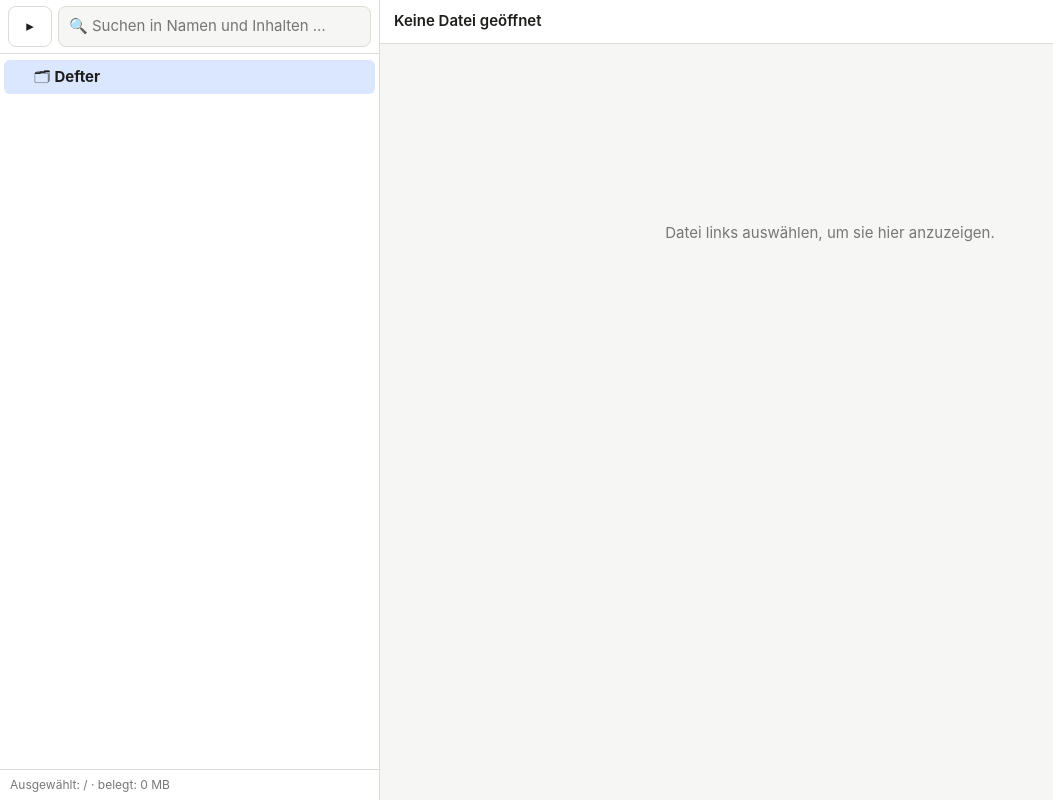
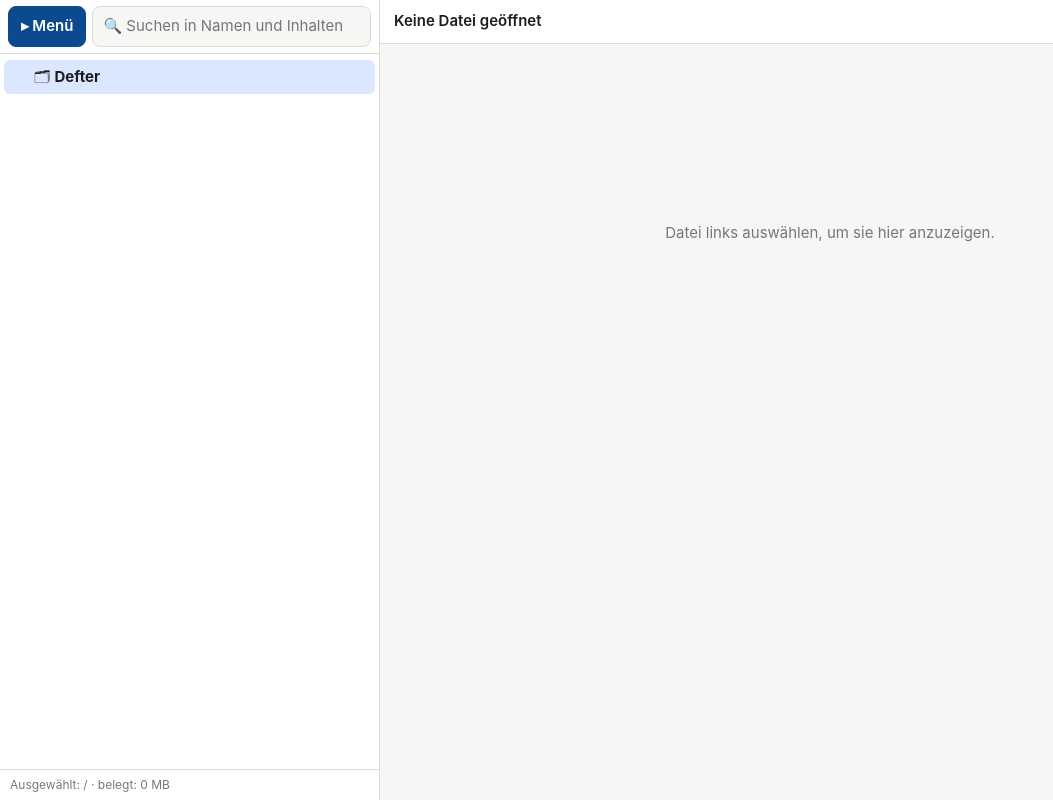
Before and after one commit to Mete-MK/defter, a plain HTML site: page index.html in a window 1280 px wide. Shown: the whole page, without its empty margins (0-1053 px from the left). Drawn offline with nearby package versions, Linux system fonts and the light colour scheme.

Commit message:
Add files via upload

```diff
--- a/index.html
+++ b/index.html
@@ -78,7 +78,8 @@ mark{background:#ffe27a;color:#222;border-radius:3px;padding:0 1px}
 #split:hover,#split.dr{background:rgba(37,99,235,.3)}
 #top{display:flex;gap:6px;align-items:center;padding:6px 8px;border-bottom:1px solid var(--bd)}
 #top #q{flex:1;margin:0;min-width:0}
-#tt{min-width:44px;font-size:15px;padding:8px 10px}
+#tt{min-width:44px;font-size:15px;padding:8px 12px;white-space:nowrap;background:#0b4a8f;border-color:#0b4a8f;color:#fff;font-weight:600}
+#tt:active{background:#083a73}
 #tools{display:none;border-bottom:1px solid var(--bd)}#tools.on{display:block}#tools .bar:last-child{border-bottom:0}
 #va{position:absolute;right:16px;bottom:16px;display:flex;gap:10px;z-index:5}
 #va button{width:48px;height:48px;border-radius:50%;font-size:20px;padding:0;box-shadow:0 2px 10px rgba(0,0,0,.35)}
@@ -97,7 +98,7 @@ mark{background:#ffe27a;color:#222;border-radius:3px;padding:0 1px}
 <body>
 <div id="left">
   <div id="logoL"></div>
-  <div id="top"><button id="tt" title="Funktionen ein-/ausblenden">▸</button><input id="q" type="search" placeholder="🔍 Suchen in Namen und Inhalten …"></div>
+  <div id="top"><button id="tt" title="Menü ein-/ausblenden">▸ Menü</button><input id="q" type="search" placeholder="🔍 Suchen in Namen und Inhalten …"></div>
   <div id="qs"></div>
   <div id="tools">
   <div class="bar">
@@ -907,7 +908,7 @@ document.addEventListener('keydown',e=>{if(e.key==='Escape')cm.style.display='no
 $('#tree').addEventListener('scroll',()=>{cm.style.display='none'});
 
 /* ---------- Werkzeugleiste ein-/ausklappen ---------- */
-function updTT(){const on=$('#tools').classList.contains('on');$('#tt').textContent=(on?'▾':'▸')+(marked.size?' '+marked.size:'')}
+function updTT(){const on=$('#tools').classList.contains('on');$('#tt').textContent=(on?'▾':'▸')+' Menü'+(marked.size?' ('+marked.size+')':'')}
 function setTools(on){$('#tools').classList.toggle('on',on);try{localStorage.setItem('tools',on?'1':'0')}catch(e){}updTT()}
 $('#tt').onclick=()=>setTools(!$('#tools').classList.contains('on'));
 try{if(localStorage.getItem('tools')==='1')$('#tools').classList.add('on')}catch(e){}
--- a/sw.js
+++ b/sw.js
@@ -1,4 +1,4 @@
-const V='defter-v4'; // bei Updates der App hochzählen (v2, v3 ...)
+const V='defter-v5'; // bei Updates der App hochzählen (v2, v3 ...)
 const LIBS=[
  "https://cdnjs.cloudflare.com/ajax/libs/jszip/3.10.1/jszip.min.js",
  "https://cdnjs.cloudflare.com/ajax/libs/jspdf/2.5.1/jspdf.umd.min.js",
```
Also changed, not shown: README.md.
